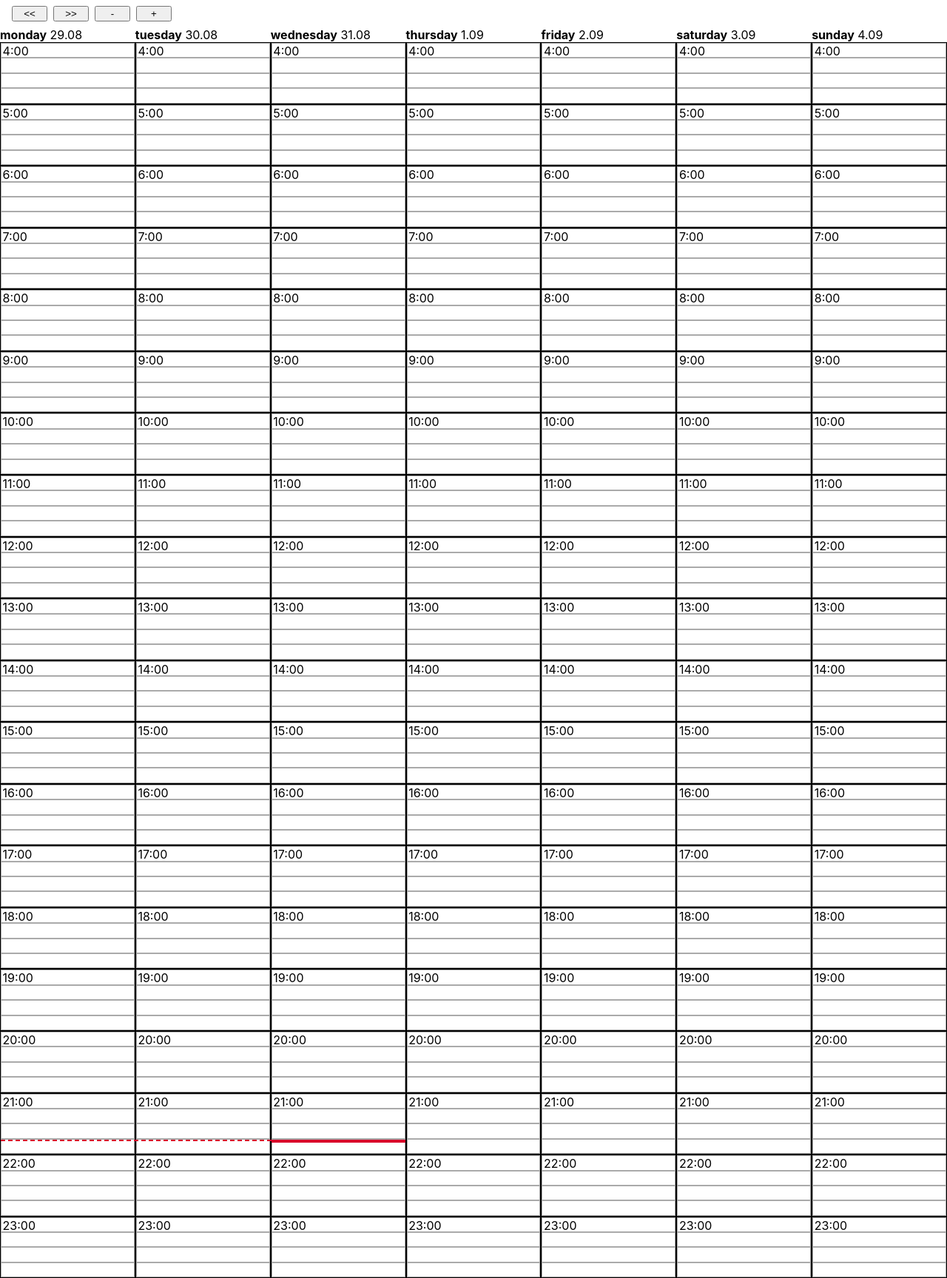
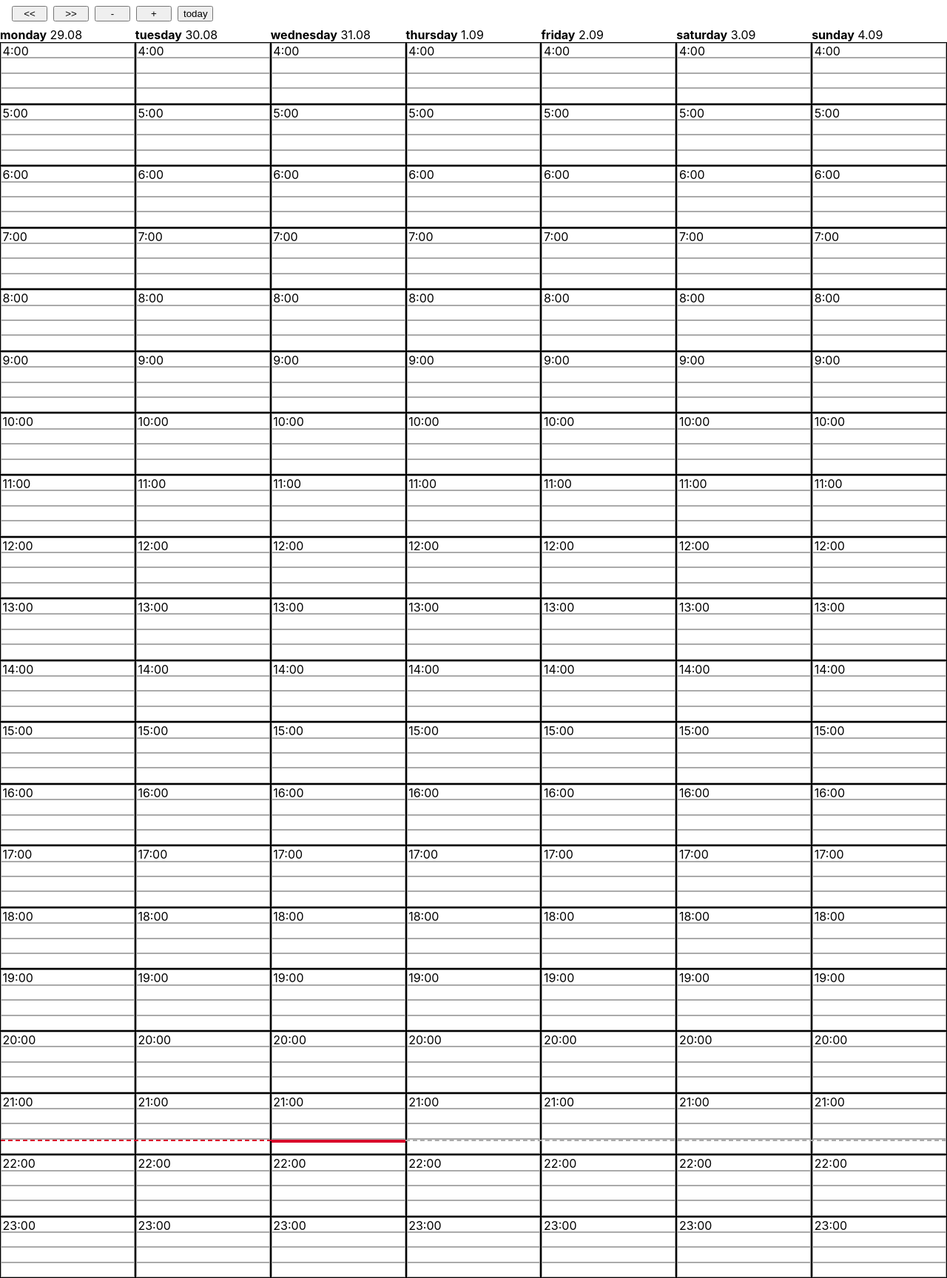
Before and after one commit to MaciejGrudziaz/personal-planner, a React (Create React App) app in the folder frontend/: page / in a window 1280 px wide. Shown: the whole page at 74% size. Built offline with nearby package versions, Linux system fonts and the light colour scheme.

Commit message:
[front] current time pointer full width span

```diff
--- a/frontend/src/App.tsx
+++ b/frontend/src/App.tsx
@@ -18,7 +18,7 @@ function App() {
     const [weekStartDate, setWeekStartDate] = useState(getFirstDayOfTheWeek(new Date(Date.now())));
 
     return (
-        <Calendar weekStartDate={weekStartDate} changeWeek={(baseDate: Date)=>setWeekStartDate(baseDate)} />
+        <Calendar weekStartDate={weekStartDate} changeWeek={(baseDate: Date)=>setWeekStartDate(getFirstDayOfTheWeek(baseDate))} />
     );
 }
 
--- a/frontend/src/views/calendar/calendar.tsx
+++ b/frontend/src/views/calendar/calendar.tsx
@@ -168,8 +168,15 @@ function Calendar(props: Props) {
             setPointerState(undefined);
             return;
         }
+        const lastDayOfTheWeekDate = calcDate(6);
+        lastDayOfTheWeekDate.setHours(12);
+        const endCell = findCellByTime(lastDayOfTheWeekDate);
+        if(endCell === undefined) {
+            setPointerState(undefined);
+            return;
+        }
         const verticalOffset = Math.floor((currentDate.getMinutes() - matchingCell.quarter * 15) / 15 * matchingCell.height);
-        setPointerState({width: matchingCell.width, x: matchingCell.x, y: matchingCell.y + verticalOffset, baseX: baseCell.x});
+        setPointerState({width: matchingCell.width, x: matchingCell.x, y: matchingCell.y + verticalOffset, baseX: baseCell.x, endX: endCell.x});
     }
 
     const updateTimePointerWithInterval = (intervalInMs: number)=>{
@@ -425,6 +432,10 @@ function Calendar(props: Props) {
                 }}>&gt;&gt;</button>
                 <button type="button" className="change-week-btn" onClick={()=>updateCalendarFontSize(-1)}>-</button>
                 <button type="button" className="change-week-btn" onClick={()=>updateCalendarFontSize(1)}>+</button>
+                <button type="button" className="change-week-btn" onClick={()=>{
+                    init(false);
+                    props.changeWeek(new Date(Date.now()));
+                }}>today</button>
             </div>
             <div className="calendar-view" style={{fontSize: `${calendarFont.size}pt`}}
                 onMouseUp={()=>{
--- a/frontend/src/views/calendar/current-time-pointer.tsx
+++ b/frontend/src/views/calendar/current-time-pointer.tsx
@@ -7,6 +7,7 @@ export interface PointerState {
     x: number;
     y: number;
     baseX: number;
+    endX: number;
 }
 
 interface Props {
@@ -27,6 +28,7 @@ function CurrentTimePointer(props: Props) {
             <>
                 <div className="time-pointer" style={{width: props.state.x - props.state.baseX, top: props.state.y, left: props.state.baseX, borderTopStyle: "dashed"}} />
                 <div className="time-pointer" style={{width: props.state.width, top: props.state.y, left: props.state.x, borderTopWidth: "0.3rem"}} />
+                <div className="time-pointer" style={{width: props.state.endX - props.state.x, top: props.state.y, left: props.state.x + props.state.width, borderTopStyle: "dashed", borderTopColor: "#aaa"}} />
             </>
         );
     }
```
